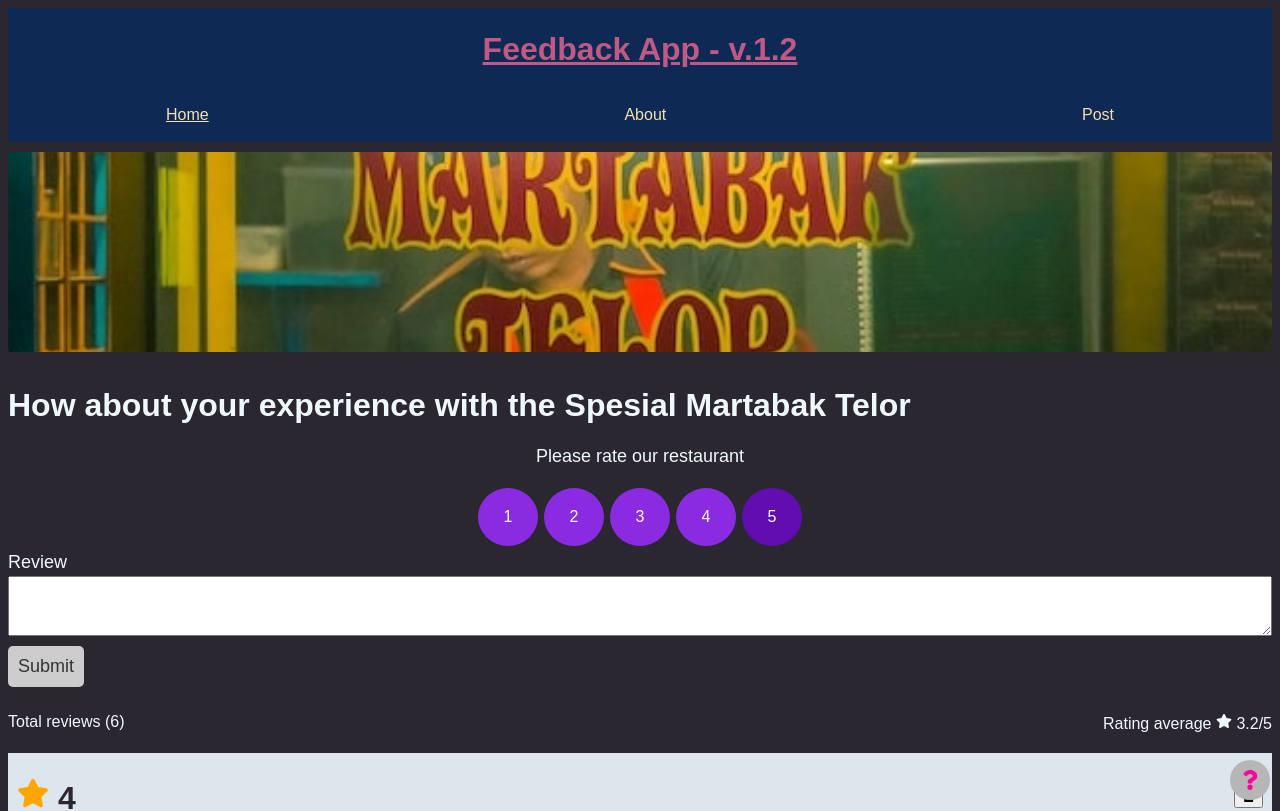
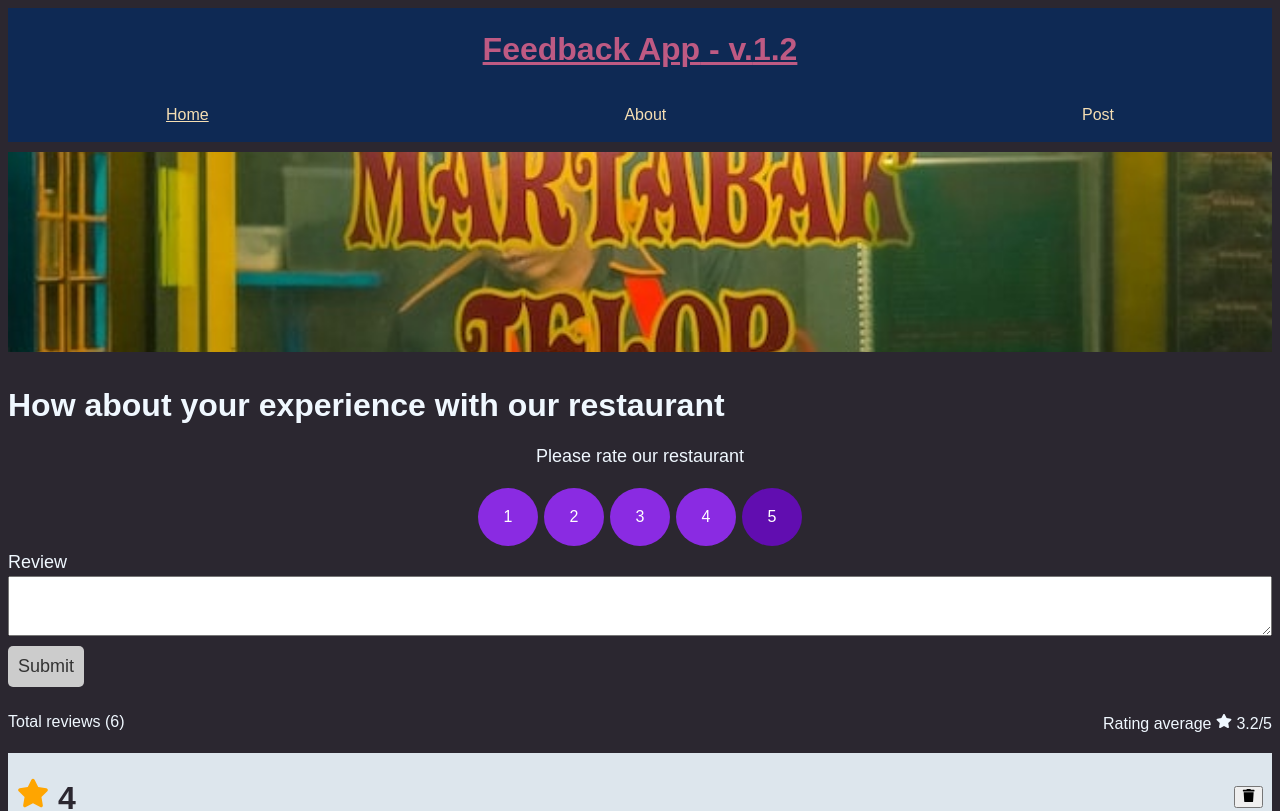
Before and after one commit to nnivxix/feedback-app, a React (Vite) app: page / in a window 1280 px wide. Shown: the top 811 px of the page. Built offline with nearby package versions, Linux system fonts and the light colour scheme.

Commit message:
fix: move method in context

```diff
--- /dev/null
+++ b/src/components/HeaderImage.tsx
@@ -0,0 +1,7 @@
+import martabak from "../assets/product.jpg";
+
+function HeaderImage() {
+  return <img className="foto-product" src={martabak} alt="martabak" />;
+}
+
+export default HeaderImage;
--- a/src/components/ReviewForm.tsx
+++ b/src/components/ReviewForm.tsx
@@ -1,14 +1,10 @@
-import React, { useState } from "react";
+import React, { useState, useContext } from "react";
 import Button from "./shared/Button";
 import FormRating from "./InputRating";
-import { Review } from "../types/schema";
+import ReviewContext from "../context/ReviewContext";
 
-interface ReviewFormProps {
-  product: string;
-  id: number;
-  handleAdd: (review: Review) => void;
-}
-function ReviewForm({ product, id, handleAdd }: ReviewFormProps) {
+function ReviewForm() {
+  const { reviews, addReview } = useContext(ReviewContext);
   const [review, setReview] = useState("");
   const [rating, setRating] = useState(5);
   const [btnDisabled, setBtnDisabled] = useState(true);
@@ -34,11 +30,11 @@ function ReviewForm({ product, id, handleAdd }: ReviewFormProps) {
     e.preventDefault();
     if (review.trim().length > 10) {
       const newReview = {
-        id: id,
+        id: reviews.length + 1,
         text: review,
         rating,
       };
-      handleAdd(newReview);
+      addReview(newReview);
       setReview("");
       setRating(5);
     }
@@ -46,7 +42,7 @@ function ReviewForm({ product, id, handleAdd }: ReviewFormProps) {
 
   return (
     <div>
-      <h1>How about your experience with the {product}</h1>
+      <h1>How about your experience with our restaurant</h1>
       <form className="form-container" onSubmit={submitForm}>
         <p>Please rate our restaurant</p>
         <FormRating select={(rating) => setRating(rating)} />
--- a/src/components/ReviewList.tsx
+++ b/src/components/ReviewList.tsx
@@ -4,12 +4,8 @@ import ReviewCard from "./ReviewCard";
 import { Review } from "../types/schema";
 import ReviewContext from "../context/ReviewContext";
 
-interface ReviewListProps {
-  handleDelete: (id: number) => void;
-}
-
-function ReviewList({ handleDelete }: ReviewListProps) {
-  const reviews = useContext(ReviewContext);
+function ReviewList() {
+  const { reviews, deleteReview } = useContext(ReviewContext);
   if (!reviews.length) {
     return <p style={{ textAlign: "center" }}>No rating yet!</p>;
   }
@@ -32,7 +28,7 @@ function ReviewList({ handleDelete }: ReviewListProps) {
             <ReviewCard
               key={review.id}
               Review={review}
-              deleteReview={handleDelete}
+              deleteReview={deleteReview}
             />
           </motion.div>
         ))}
--- a/src/components/Summary.tsx
+++ b/src/components/Summary.tsx
@@ -3,7 +3,7 @@ import { FaStar } from "react-icons/fa";
 import ReviewContext from "../context/ReviewContext";
 
 function Summary() {
-  const reviews = useContext(ReviewContext);
+  const { reviews } = useContext(ReviewContext);
   const average =
     reviews.reduce((acc, cur) => {
       return acc + cur.rating;
--- a/src/context/ReviewContext.tsx
+++ b/src/context/ReviewContext.tsx
@@ -2,12 +2,30 @@ import { createContext, useState, ReactNode } from "react";
 import { Review } from "../types/schema";
 import dataReviews from "../data/reviews";
 
-const ReviewContext = createContext<Review[]>([]);
+interface ReviewContextProps {
+  reviews: Review[];
+  deleteReview: (id: number) => void;
+  addReview: (review: Review) => void;
+}
+
+const ReviewContext = createContext<ReviewContextProps>({
+  reviews: [],
+  deleteReview: () => null,
+  addReview: () => null,
+});
 
 export const ReviewProvider = ({ children }: { children: ReactNode }) => {
-  const [reviews] = useState(dataReviews);
+  const [reviews, setReview] = useState<Review[]>(dataReviews);
+  const deleteReview = (id: number) => {
+    setReview(reviews.filter((review) => review.id !== id));
+  };
+  const addReview = (review: Review) => {
+    setReview([review, ...reviews]);
+  };
   return (
-    <ReviewContext.Provider value={reviews}>{children}</ReviewContext.Provider>
+    <ReviewContext.Provider value={{ reviews, deleteReview, addReview }}>
+      {children}
+    </ReviewContext.Provider>
   );
 };
 
--- a/src/pages/HomePage.tsx
+++ b/src/pages/HomePage.tsx
@@ -1,40 +1,16 @@
-import { useState } from "react";
-import { FaQuestion } from "react-icons/fa";
-import { Link } from "react-router-dom";
-import martabak from "../assets/product.jpg";
 import ReviewList from "../components/ReviewList";
 import Summary from "../components/Summary";
 import ReviewForm from "../components/ReviewForm";
-import dataReviews from "../data/reviews";
-import { Review } from "../types/schema";
+import HeaderImage from "../components/HeaderImage";
 
 function HomePage() {
-  const [reviews, setReview] = useState(dataReviews);
-
-  const deleteReview = (id: number) => {
-    setReview(reviews.filter((review) => review.id !== id));
-  };
-  const addReview = (newReview: Review) => {
-    setReview([newReview, ...reviews]);
-  };
   return (
-    <div
-      style={{
-        position: "relative",
-      }}
-    >
-      <img className="foto-product" src={martabak} alt="martabak" />
-      <ReviewForm
-        id={reviews.length + 1}
-        product="Spesial Martabak Telor"
-        handleAdd={addReview}
-      />
+    <main>
+      <HeaderImage />
+      <ReviewForm />
       <Summary />
-      <ReviewList handleDelete={deleteReview} />
-      <Link to={"/about"} className="about-link">
-        <FaQuestion size={20} />
-      </Link>
-    </div>
+      <ReviewList />
+    </main>
   );
 }
 
```
